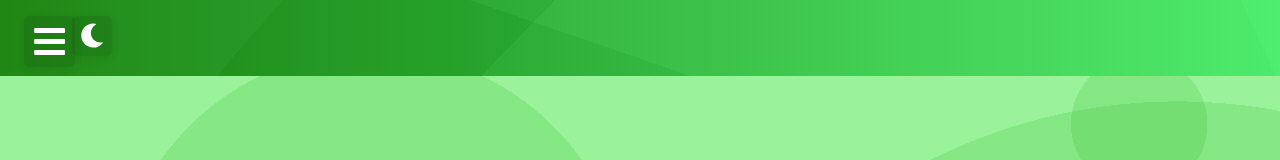
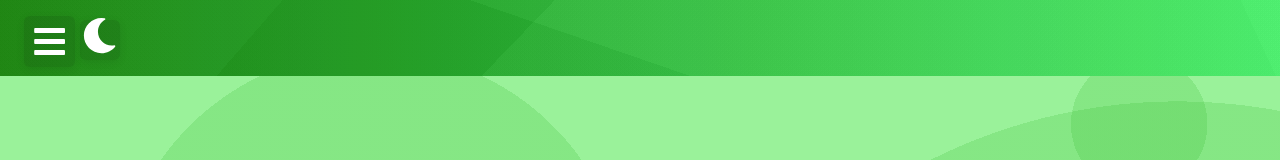
Before and after one commit to NevinsN/professional_portfolio, a React (Create React App) app in the folder professional_portfolio/: page /home in a window 1280 px wide. Shown: the top 160 px of the page. Built offline with nearby package versions, Linux system fonts and the light colour scheme.

Commit message:
Hopefully final tweaks on this

```diff
--- a/professional_portfolio/src/Components/Navbar/index.js
+++ b/professional_portfolio/src/Components/Navbar/index.js
@@ -22,8 +22,8 @@ const Navbar = ({ theme, toggleTheme }) => {
                     onClick={toggleTheme}
                     style={{
                         position: 'absolute',
-                        left: '72px', // 24px (hamburger left) + 40px (hamburger width + padding)
-                        top: '16px',
+                        left: '80px', // move right a little
+                        top: '20px', // center vertically with hamburger
                         zIndex: 101,
                         background: 'rgba(0,0,0,0.1)',
                         color: '#fff',
@@ -49,7 +49,7 @@ const Navbar = ({ theme, toggleTheme }) => {
                         e.target.style.color = '#fff';
                     }}
                 >
-                    {theme === "dark" ? <FaSun /> : <FaMoon />}
+                    <span style={{ color: 'inherit', transition: 'none' }}>{theme === "dark" ? <FaSun /> : <FaMoon />}</span>
                 </button>
                 <NavMenu className={isOpen ? "active" : ""}>
                     <NavLink to="/home" onClick={() => setIsOpen(false)}>
```
